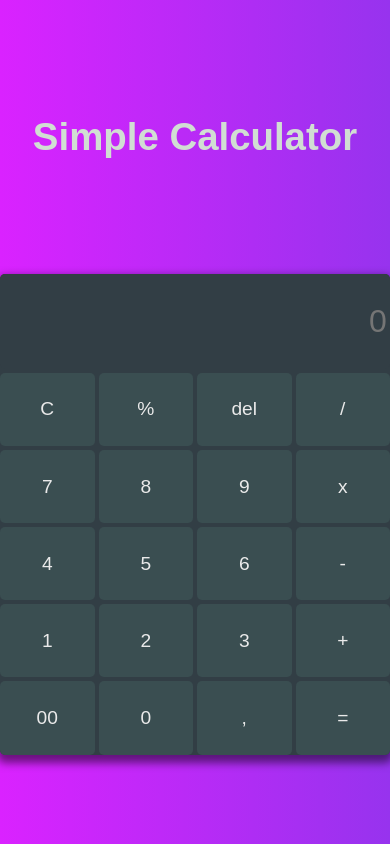
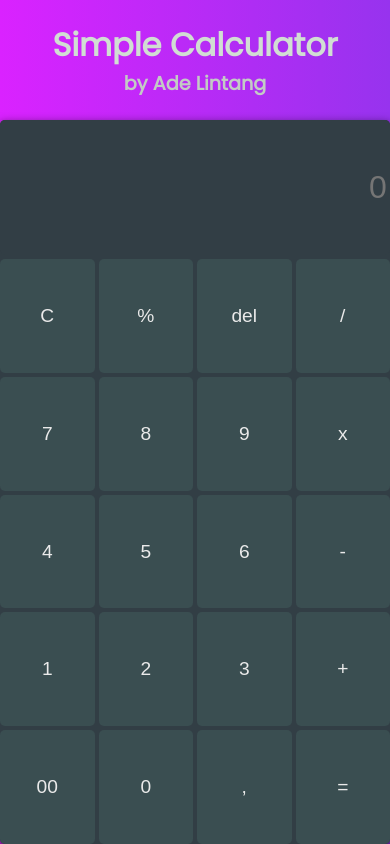
Before and after one commit to adelintang/simple-calculator, a website built with webpack: page index.html in a window 390 px wide. Built offline with Linux system fonts and the light colour scheme.

Commit message:
remake styling and add poppins font

```diff
--- a/index.html
+++ b/index.html
@@ -4,11 +4,11 @@
   <meta charset="UTF-8">
   <meta http-equiv="X-UA-Compatible" content="IE=edge">
   <meta name="viewport" content="width=device-width, initial-scale=1.0">
-  <title>New Calculator</title>
+  <title>Simple Calculator</title>
 </head>
 <body>
   <div class="container">
-    <h1>Simple Calculator</h1>
+    <h1 class="title">Simple Calculator <span>by Ade Lintang</span></h1>
     <div class="box">
       <input type="text" class="operation" placeholder="0" autofocus>
       <button type="submit" class="button">C</button>
--- a/src/style.css
+++ b/src/style.css
@@ -1,3 +1,5 @@
+@import url('https://fonts.googleapis.com/css2?family=Poppins&display=swap');
+
 :root {
   --font-color: #eaeaea;
   --title-color: #D1DED3;
@@ -11,7 +13,7 @@
 body {
   margin: 0;
   padding: 0;
-  font-family: Arial, Helvetica, sans-serif;
+  font-family: 'Poppins', sans-serif;
   font-size: 1.2rem;
 }
 
@@ -25,9 +27,15 @@ body {
   background: linear-gradient(90deg, var(--first-gradien-color), var(--second-gradien-color));
 }
 
-.container h1 {
+.container .title {
   text-align: center;
   color: var(--title-color);
+}
+
+.container .title span {
+  font-size: 1.2rem;
+  display: block;
+  color: #c3cbc5;
 }
 
 .container .box {
@@ -74,10 +82,14 @@ input {
 
 /* reponsive breakpoint */
 @media screen and (max-width: 400px) {
+  .container .title {
+    font-size: 2rem;
+  }
   .container .box, input {
     width: 100%;
   }
   .container .box {
+    height: 100%;
     box-shadow: 0 5px 8px 3px var(--shadow-color);
   }
   input {
--- a/webpack.config.js
+++ b/webpack.config.js
@@ -1,7 +1,7 @@
 const path = require('path');
 
 module.exports = {
-  mode: 'development',
+  mode: 'production',
   entry: './src/index.js',
   output: {
     path: path.resolve(__dirname, 'output'),
```
Also changed, not shown: output/bundle.js.
